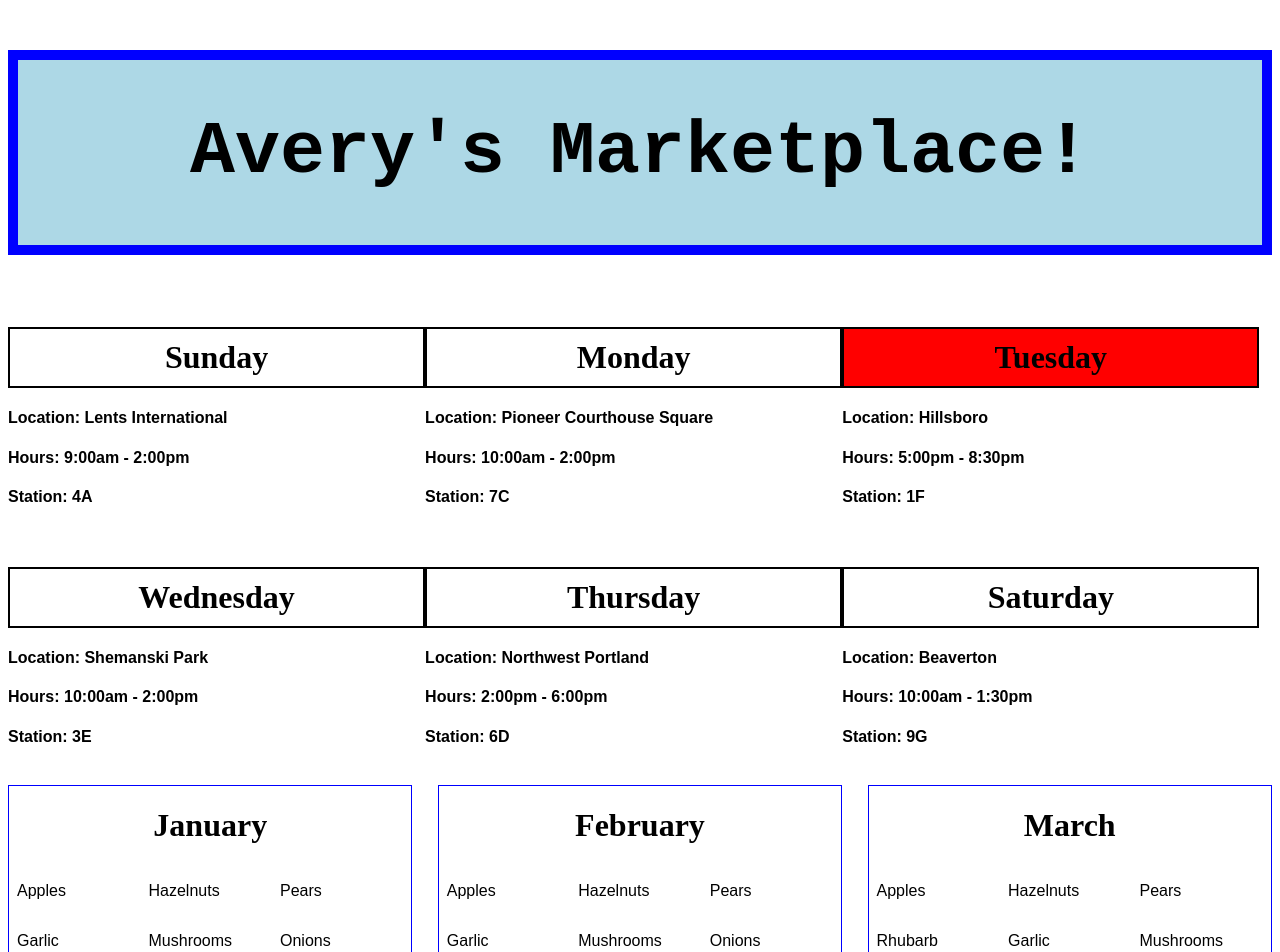
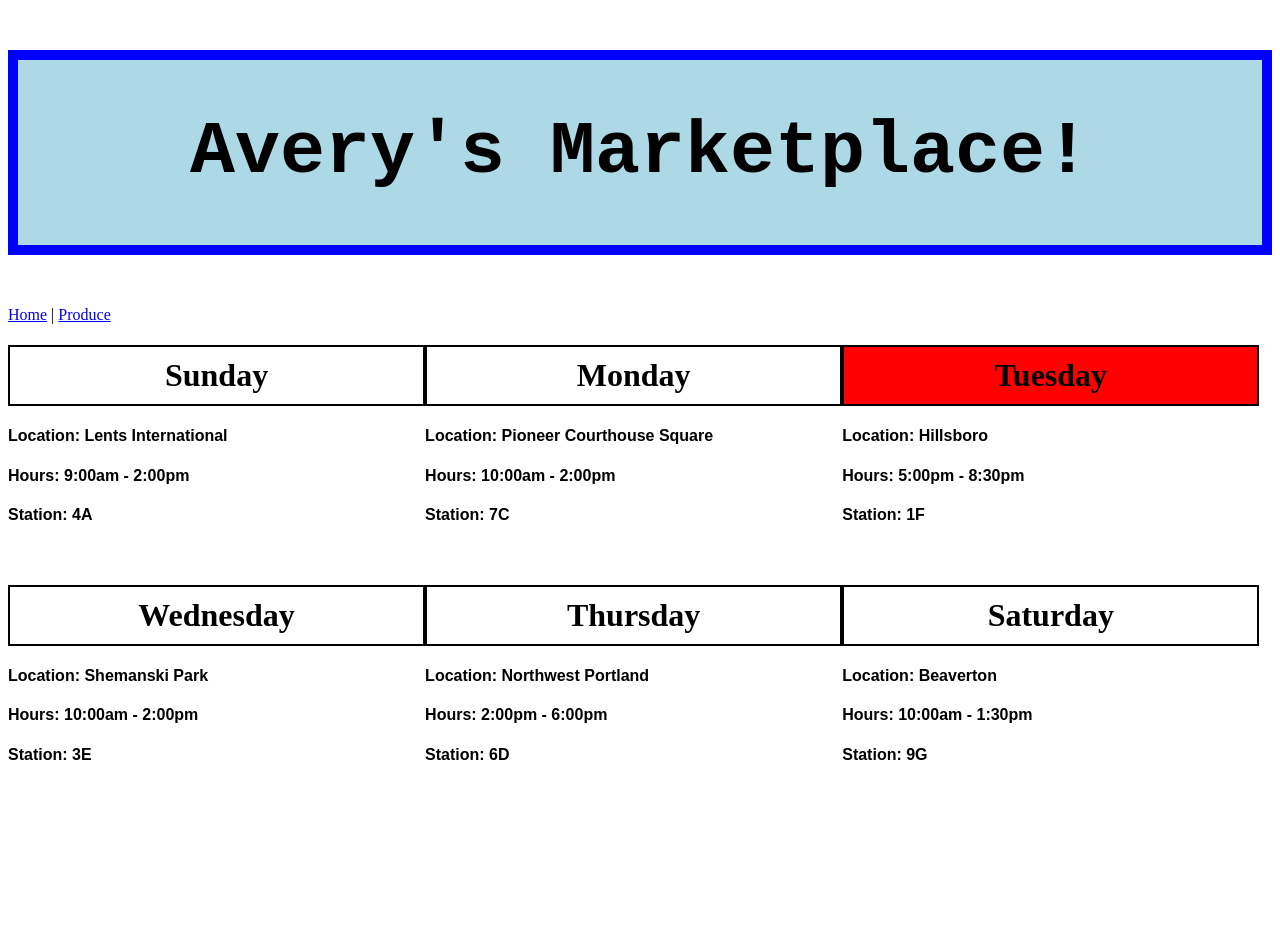
Before and after one commit to PhilipEskins/farmers-market, a React app: page / in a window 1280 px wide. Shown: the top 952 px of the page. After the commit the page ends 811 px from the top, so only its background shows below. Built offline with nearby package versions, Linux system fonts and the light colour scheme.

Commit message:
add routing between views

```diff
--- a/package.json
+++ b/package.json
@@ -15,6 +15,7 @@
     "prop-types": "^15.5.10",
     "react": "^15.5.4",
     "react-dom": "^15.5.4",
+    "react-router-dom": "^4.0.0",
     "styled-jsx": "^3.2.1"
   },
   "devDependencies": {
--- a/src/components/App.jsx
+++ b/src/components/App.jsx
@@ -2,13 +2,16 @@ import React from 'react';
 import Locations from './Locations';
 import ProduceList from './ProduceList';
 import Navbar from './Navbar';
+import { Switch, Route } from 'react-router-dom';
 
 function App() {
   return(
     <div>
       <Navbar/>
-      <Locations/>
-      <ProduceList/>
+      <Switch>
+        <Route exact path='/' component={Locations} />
+        <Route path='/produce' component={ProduceList} />
+      </Switch>
     </div>
   );
 
--- a/src/components/Navbar.jsx
+++ b/src/components/Navbar.jsx
@@ -1,4 +1,5 @@
 import React from 'react';
+import { Link } from 'react-router-dom';
 
 function Navbar() {
 
@@ -17,6 +18,7 @@ function Navbar() {
         `}
       </style>
       <h1>Avery's Marketplace!</h1>
+      <Link to='/'>Home</Link> | <Link to='/produce'>Produce</Link>
     </div>
   );
 }
--- a/src/index.jsx
+++ b/src/index.jsx
@@ -2,12 +2,15 @@ import React from 'react';
 import ReactDOM from 'react-dom';
 import App from './components/App';
 import { AppContainer } from 'react-hot-loader';
+import { HashRouter } from 'react-router-dom';
 
 
 const render = (Component) => {
   ReactDOM.render(
     <AppContainer>
-      <Component/>
+      <HashRouter>
+        <Component/>
+      </HashRouter>
     </AppContainer>,
     document.getElementById('app-react-root')
   );
```
Also changed, not shown: 1 other file (tests, documents, lock files or other folders).
